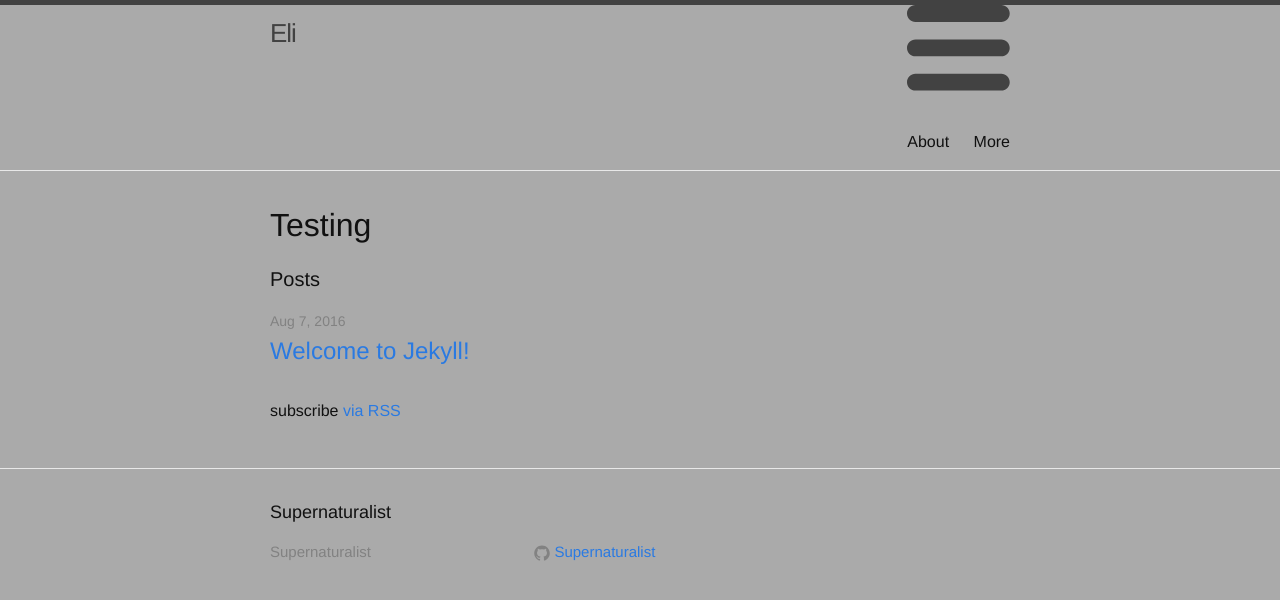
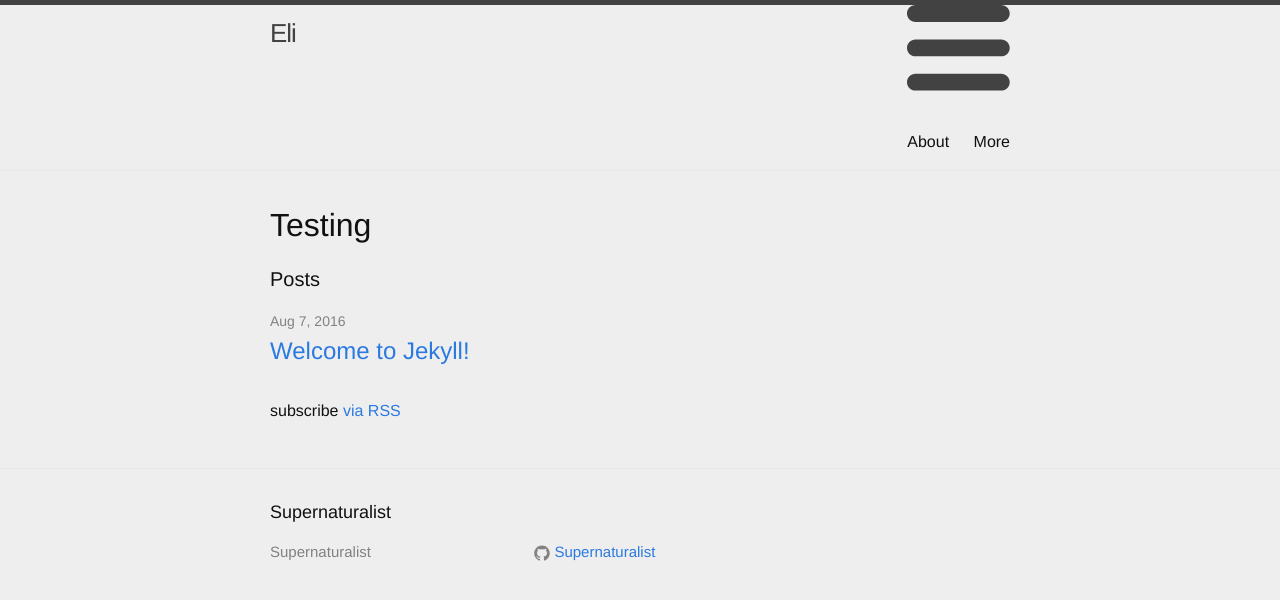
Before and after one commit to Supernaturalist/supernaturalist.github.io, a Jekyll site: the page built from index.html, in a window 1280 px wide. Shown: the top 600 px of the page. Built offline with Jekyll 4.4.1, drawn with Linux system fonts in a browser that asks for light colours.

Commit message:
Update _layout.scss

```diff
--- a/_sass/_layout.scss
+++ b/_sass/_layout.scss
@@ -1,5 +1,5 @@
 body {
-    background-color: #aaaaaa
+    background-color: #eeeeee
 }
 
 /**
```
